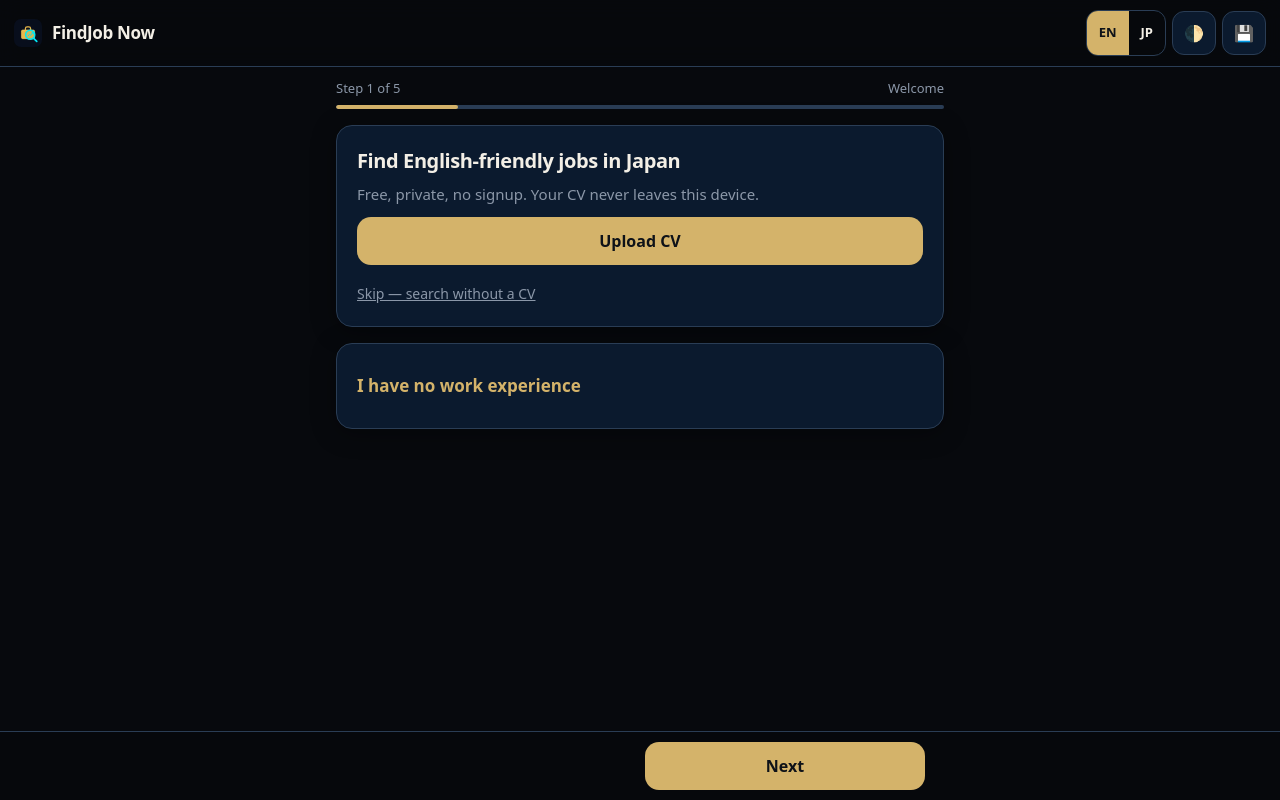
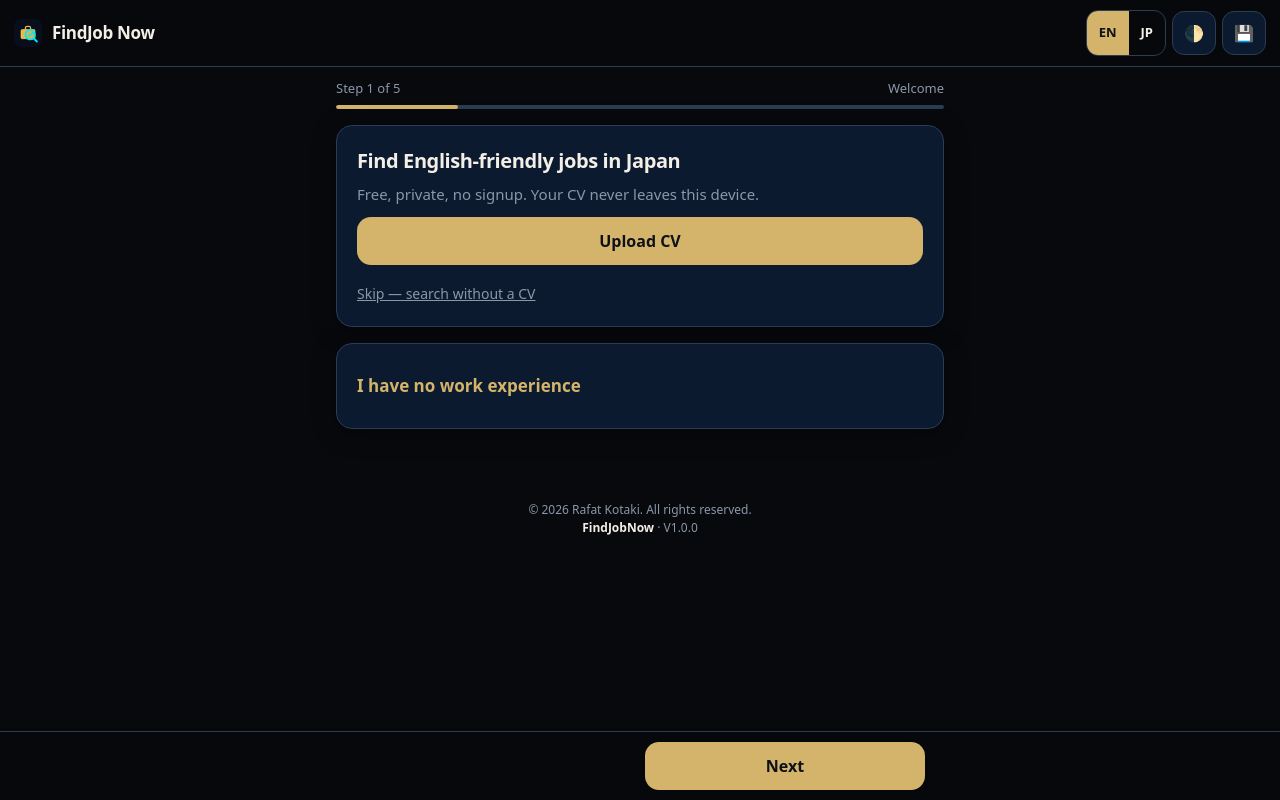
Before and after one commit to rafattky-eng/findjobnow, a plain HTML site: page index.html in a window 1280 px wide. Drawn offline with Linux system fonts and the light colour scheme.

Commit message:
Add files via upload

```diff
--- a/index.html
+++ b/index.html
@@ -19,7 +19,7 @@
 :root,[data-theme="dark"]{--bg:#07090D;--cd:#0B1A2E;--cd2:#12243a;--tx:#F3EFE6;--mu:#8B97A8;--ac:#D4B36A;--bd:#2A3D55;--ok:#7BC47F;--er:#FF8A8A;--btn:#D4B36A;--btnText:#0E1218;--input:#0a1422;--gold:#D4B36A;--radius:16px;--shadow:0 4px 24px rgba(0,0,0,.35)}
 [data-theme="light"]{--bg:#F3EFE6;--cd:#fff;--cd2:#f7f3ea;--tx:#0E1218;--mu:#4a5568;--ac:#8a6d2f;--bd:#d4c4a0;--ok:#2e7d32;--er:#c62828;--btn:#0B1A2E;--btnText:#F3EFE6;--input:#fff;--gold:#D4B36A;--shadow:0 4px 20px rgba(11,26,46,.08)}
 *{box-sizing:border-box;-webkit-tap-highlight-color:transparent}html,body{margin:0;padding:0}
-body{background:var(--bg);color:var(--tx);font:17px/1.5 system-ui,-apple-system,BlinkMacSystemFont,"Segoe UI",Roboto,Arial,sans-serif;padding:env(safe-area-inset-top,0) 0 calc(72px + env(safe-area-inset-bottom,0));min-height:100dvh}
+body{background:var(--bg);color:var(--tx);font:17px/1.5 system-ui,-apple-system,BlinkMacSystemFont,"Segoe UI",Roboto,Arial,sans-serif;padding:env(safe-area-inset-top,0) 0 calc(110px + env(safe-area-inset-bottom,0));min-height:100dvh}
 button,input,select,textarea{font:inherit;color:inherit}a{color:var(--ac)}:focus-visible{outline:2px solid var(--gold);outline-offset:2px}
 header{position:sticky;top:0;z-index:40;display:flex;align-items:center;justify-content:space-between;gap:8px;padding:10px 14px;background:color-mix(in srgb,var(--bg) 92%,transparent);backdrop-filter:blur(12px);border-bottom:1px solid var(--bd)}
 .brand{display:flex;align-items:center;gap:10px;font-weight:800;font-size:17px;letter-spacing:-.02em}
@@ -102,6 +102,9 @@ details.entry-path>summary::-webkit-details-marker{display:none}
 .file-btn input[type=file]{position:absolute;inset:0;opacity:0;cursor:pointer}
 #printArea,#rirekishoArea{display:none}
 @media print{body *{visibility:hidden}#printArea,#printArea *,#rirekishoArea,#rirekishoArea *{visibility:visible}#printArea,#rirekishoArea{display:block!important;position:absolute;left:0;top:0;width:100%;background:#fff;color:#000;padding:20mm}}
+
+.site-copy{text-align:center;padding:24px 16px 12px;font-size:12px;color:var(--mu);line-height:1.55}
+.site-copy strong{color:var(--tx);font-weight:600}
 </style>
 </head>
 <body>
@@ -109,16 +112,13 @@ details.entry-path>summary::-webkit-details-marker{display:none}
   <div class="brand">
     <svg width="28" height="28" viewBox="0 0 32 32" fill="none" aria-hidden="true">
   <rect width="32" height="32" rx="8" fill="#080E1C"/>
-  <!-- gold briefcase -->
-  <path d="M10 12.5h12a1.5 1.5 0 0 1 1.5 1.5v7a1.5 1.5 0 0 1-1.5 1.5H10A1.5 1.5 0 0 1 8.5 21v-7A1.5 1.5 0 0 1 10 12.5z" fill="#E8B84A" stroke="#FFD666" stroke-width="0.6"/>
-  <path d="M13 12.5V11a2 2 0 0 1 2-2h2a2 2 0 0 1 2 2v1.5" stroke="#E8B84A" stroke-width="1.4" fill="none"/>
-  <rect x="14.5" y="16.5" width="3" height="2.2" rx="0.4" fill="#E8B84A"/>
-  <!-- cyan magnifying glass -->
-  <circle cx="18.5" cy="18" r="5.2" stroke="#00E8F5" stroke-width="1.8" fill="rgba(0,200,230,0.12)"/>
-  <line x1="22.2" y1="21.8" x2="26" y2="25.5" stroke="#00E8F5" stroke-width="2" stroke-linecap="round"/>
-  <!-- growth arrow inside glass -->
-  <path d="M16 19.5l1.8-2 1.2 1.2 2.2-2.8" stroke="#00E8F5" stroke-width="1.1" stroke-linecap="round" stroke-linejoin="round" fill="none"/>
-  <path d="M20.5 15.2h1.8v1.8" stroke="#00E8F5" stroke-width="1.1" stroke-linecap="round"/>
+  <path d="M9.5 12h13a1.5 1.5 0 0 1 1.5 1.5v7.5a1.5 1.5 0 0 1-1.5 1.5h-13A1.5 1.5 0 0 1 8 21v-7.5A1.5 1.5 0 0 1 9.5 12z" fill="#E8B84A" stroke="#FFD666" stroke-width="0.7"/>
+  <path d="M13 12V10.5a2 2 0 0 1 2-2h2a2 2 0 0 1 2 2V12" stroke="#E8B84A" stroke-width="1.5" fill="none"/>
+  <rect x="14.2" y="16.2" width="3.6" height="2.4" rx="0.4" fill="#E8B84A"/>
+  <circle cx="18.5" cy="18" r="5.4" stroke="#00E8F5" stroke-width="1.9" fill="rgba(0,200,230,0.1)"/>
+  <line x1="22.4" y1="22" x2="26.2" y2="25.7" stroke="#00E8F5" stroke-width="2.1" stroke-linecap="round"/>
+  <path d="M15.8 19.6l1.9-2.1 1.3 1.3 2.3-2.9" stroke="#00E8F5" stroke-width="1.15" stroke-linecap="round" stroke-linejoin="round" fill="none"/>
+  <path d="M20.6 15.2h1.9v1.9" stroke="#00E8F5" stroke-width="1.15" stroke-linecap="round"/>
 </svg>
     <span>FindJob Now</span>
   </div>
@@ -286,6 +286,12 @@ details.entry-path>summary::-webkit-details-marker{display:none}
   </div>
 </section>
 </main>
+
+<div class="site-copy" id="siteCopy">
+  <div>© 2026 Rafat Kotaki. All rights reserved.</div>
+  <div><strong>FindJobNow</strong> · V1.0.0</div>
+</div>
+
 <nav class="footer-nav" id="footerNav">
   <button type="button" class="btn btn-secondary" id="btnBack" data-i18n="back">Back</button>
   <button type="button" class="btn btn-primary" id="btnNext" data-i18n="next">Next</button>
```
Also changed, not shown: apple-touch-icon.png, icon-192.png, icon-512.png.
